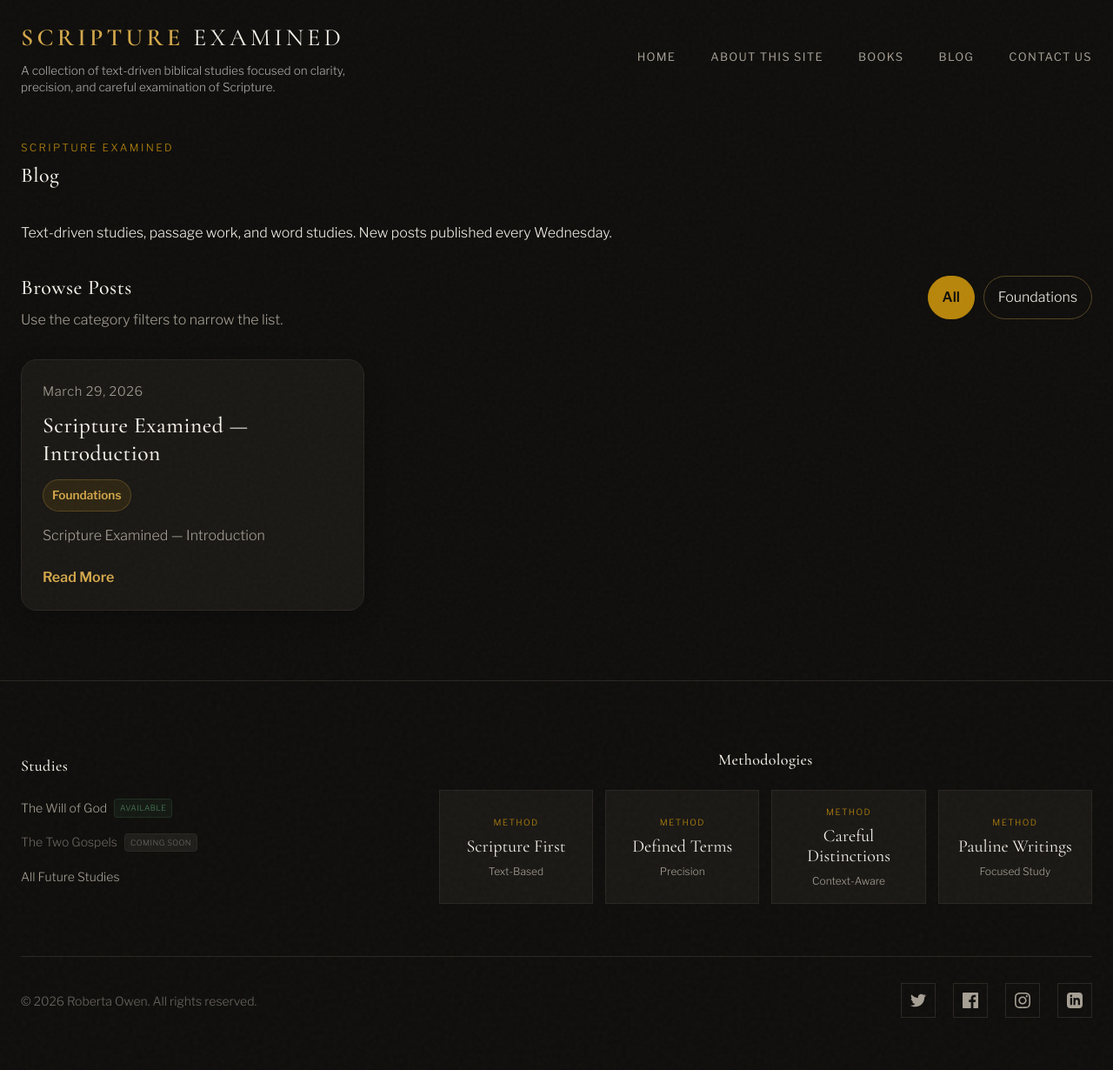
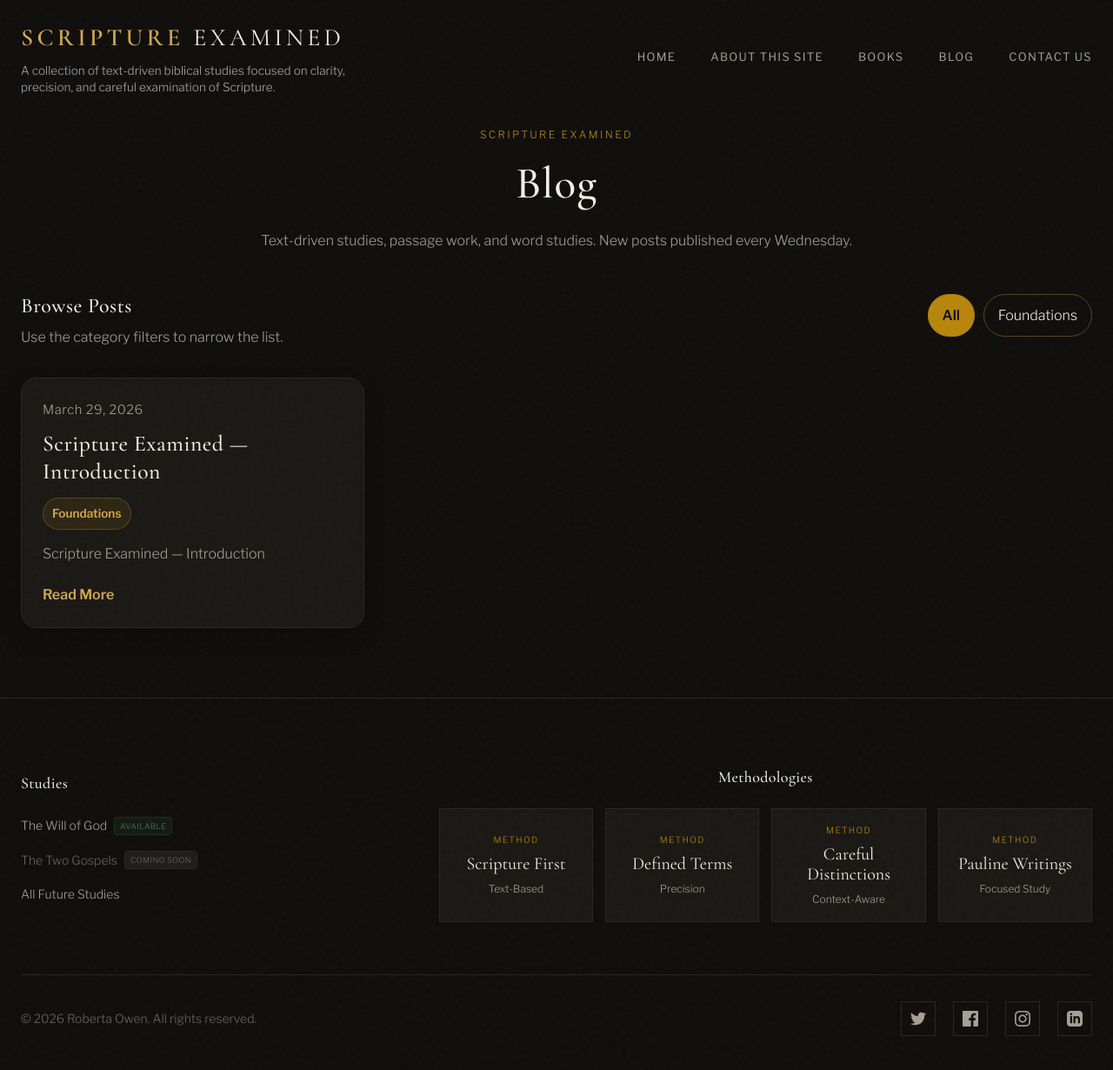
Before and after one commit to ScriptureExamined/PaulineEpistles, a Jekyll site: the page built from blog.html, in a window 1280 px wide and 1231 px high. Shown: the whole window at 87% size. Built offline with Jekyll 4.4.1, drawn with Linux system fonts in a browser that asks for light colours.

Commit message:
Update blog.html

```diff
--- a/blog.html
+++ b/blog.html
@@ -4,14 +4,16 @@ title: Blog | Scripture Examined
 permalink: /blog/
 ---
 
-<section class="page-hero">
+<section class="section page-intro blog-intro">
   <div class="container">
-    <p class="section-label">Scripture Examined</p>
-    <h1>Blog</h1>
-    <p class="page-intro">
-      Text-driven studies, passage work, and word studies. New posts published
-      every Wednesday.
-    </p>
+    <div class="section-header centered">
+      <div class="section-label">Scripture Examined</div>
+      <h1 class="section-title">Blog</h1>
+      <p class="section-desc">
+        Text-driven studies, passage work, and word studies. New posts published
+        every Wednesday.
+      </p>
+    </div>
   </div>
 </section>
 
@@ -33,6 +35,7 @@ permalink: /blog/
         <button class="filter-btn is-active" type="button" data-filter="all">
           All
         </button>
+
         {% for category in unique_categories %}
         <button
           class="filter-btn"
@@ -53,8 +56,9 @@ permalink: /blog/
       <article class="blog-card" data-category="{{ category_slugs | strip }}">
         <div class="blog-card-inner">
           <p class="blog-date">{{ post.date | date: "%B %-d, %Y" }}</p>
+
           <h3 class="blog-card-title">
-            <a href="{{ post.url | relative_url }}">{{ post.title }}</a>
+            <a href="{{ post.url | relative_url }}"> {{ post.title }} </a>
           </h3>
 
           {% if post.categories and post.categories.size > 0 %}
@@ -69,11 +73,12 @@ permalink: /blog/
           </p>
           {% endif %}
 
-          <a class="blog-read-more" href="{{ post.url | relative_url }}"
-            >Read More</a
-          >
+          <a class="blog-read-more" href="{{ post.url | relative_url }}">
+            Read More
+          </a>
         </div>
       </article>
+
       {% endfor %}
     </div>
 
```
